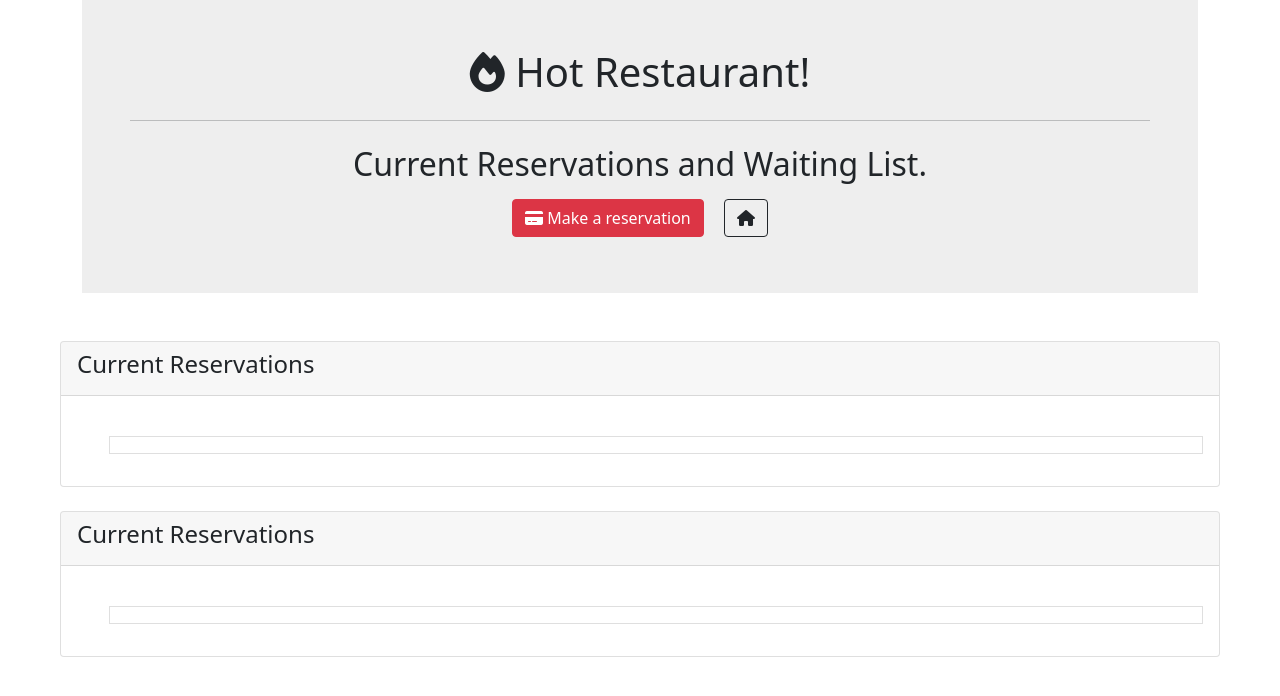
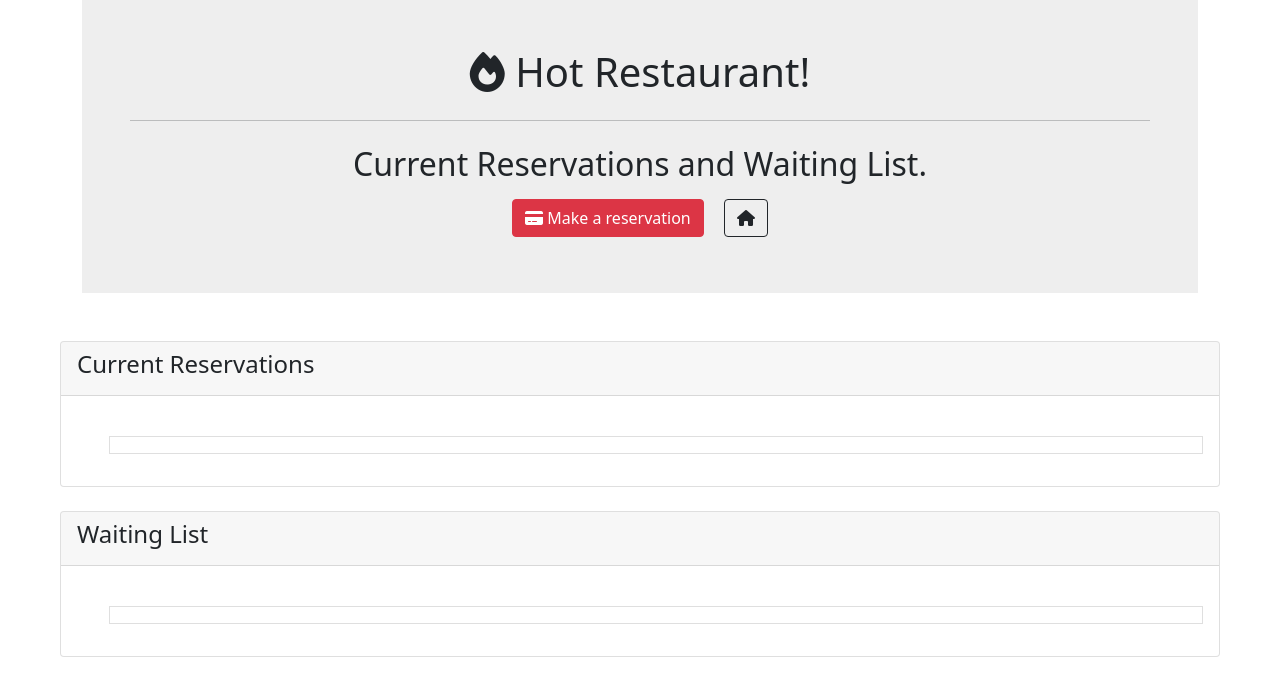
Before and after one commit to jdavidrice/Reservation-App, a plain HTML site: page tables.html in a window 1280 px wide. Drawn offline with nearby package versions, Linux system fonts and the light colour scheme.

Commit message:
Added comments fixed error

```diff
--- a/tables.html
+++ b/tables.html
@@ -12,6 +12,7 @@
 </head>
 
 <body>
+<!--Header-->
   <div class="container">
     <div class="jumbotron">
       <h1 class="text-center"><i class="fas fa-fire"></i>
@@ -24,7 +25,7 @@
             </div>
     </div>
   </div>
-
+  <!---Body Cards-->
   <div class="row margin">
     <div class="col-lg-12">
          <!--Current Reservation-->
@@ -40,9 +41,10 @@
                 </ul>
             </div>
         </div>
+        <!---Waiting List-->
         <div class="card mt-4">
             <div class="card-header">
-                <h4>Current Reservations</h4>
+                <h4>Waiting List</h4>
             </div>
             <div class="card-body">
                 <ul class="waitList" class="list-group">
```
Also changed, not shown: index.html (+1 -0 lines), reservation.html (+2 -0 lines).
